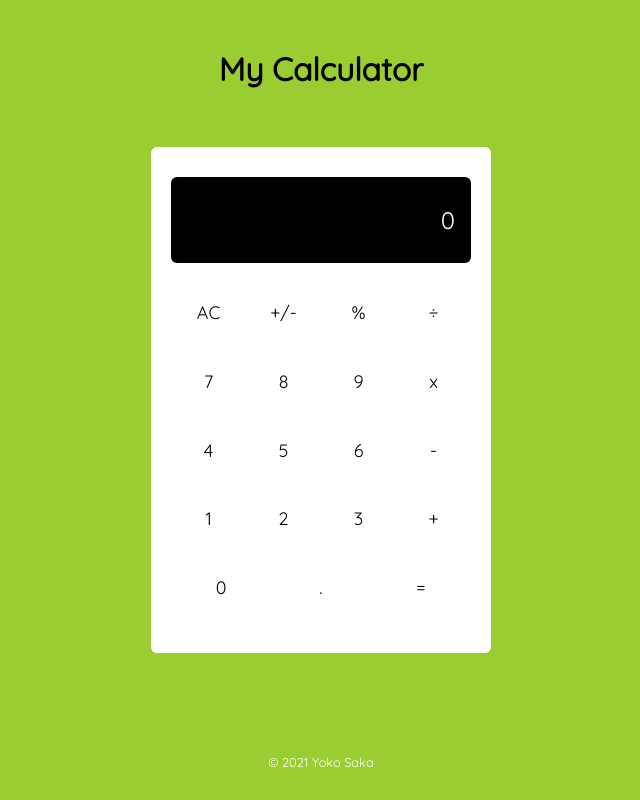
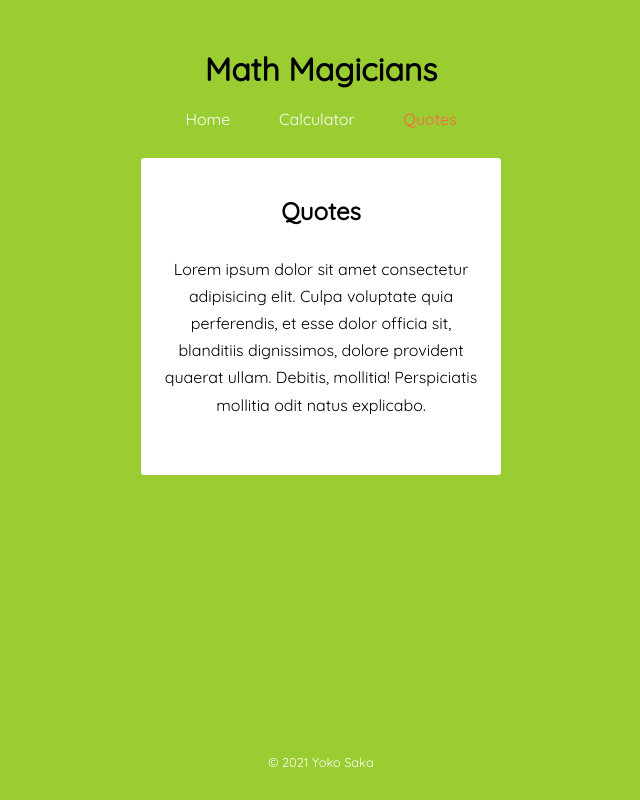
Before and after one commit to yoko-vicky/My-Calc-App, a React (Create React App) app: page /quotes in a window 1280 px wide. Shown: the whole page, without its empty margins (319-959 px from the left). Built offline with nearby package versions, Linux system fonts and the light colour scheme.

Commit message:
Install all the dependencies again and refactor styles for changing app to Math Magician

```diff
--- a/public/index.html
+++ b/public/index.html
@@ -8,8 +8,6 @@
   <title>My Calculator</title>
 </head>
 <body>
-  <header><h1>My Calculator</h1></header>
-  <div id="root" class="calculator"></div>
-  <footer><small>&copy; 2021  <a href="https://github.com/yocosaka" target="_blank">Yoko Saka</a></small></footer>
+  <div id="root"></div>
 </body>
 </html>
--- a/src/components/App.js
+++ b/src/components/App.js
@@ -15,10 +15,10 @@ const App = () => {
   };
 
   return (
-    <>
+    <div className="calculator">
       <Display total={total} next={next} />
       <ButtonPanel handleClick={handleClick} />
-    </>
+    </div>
   );
 };
 
--- a/src/components/Quotes.js
+++ b/src/components/Quotes.js
@@ -5,7 +5,7 @@ const Quotes = () => {
   return (
     <div className="main-content white">
       <h2 className="main-title">Quotes</h2>
-      <p>{text}</p>
+      <p className="main-text">{text}</p>
     </div>
   );
 };
--- a/src/index.js
+++ b/src/index.js
@@ -1,12 +1,6 @@
 import React from 'react';
 import ReactDOM from 'react-dom';
-import App from './components/App';
+import AppRouter from './routers/AppRouter';
 import './styles/styles.css';
 
-const CalcApp = () => (
-  <>
-    <App />
-  </>
-);
-
-ReactDOM.render(<CalcApp />, document.getElementById('root'));
+ReactDOM.render(<AppRouter />, document.getElementById('root'));
--- a/src/styles/styles.css
+++ b/src/styles/styles.css
@@ -32,10 +32,6 @@ a {
   border-radius: 6px;
   background: white;
   padding: 30px 20px;
-  position: absolute;
-  top: 50%;
-  left: 50%;
-  transform: translate(-50%, -50%);
 }
 
 .display {
@@ -78,3 +74,41 @@ button {
   background: tomato;
   color: white;
 }
+
+.main-content {
+  width: 100%;
+  max-width: 600px;
+  margin: 0 auto;
+}
+
+.main-content.white {
+  width: 96%;
+  max-width: 320px;
+  background: white;
+  padding: 40px 20px;
+  border-radius: 3px;
+}
+
+.header__nav {
+  margin: 0 auto 30px;
+  max-width: 320px;
+  display: flex;
+  justify-content: space-around;
+}
+
+.header__nav a {
+  transition: all 0.4s;
+}
+
+.header__nav a.active,
+.header__nav a:hover {
+  color: tomato;
+}
+
+.main-title {
+  margin: 0 auto 30px;
+}
+
+.main-text {
+  line-height: 1.7;
+}
```
Also changed, not shown: package.json (+16 -13 lines), 2 other files (tests, documents, lock files or other folders).
